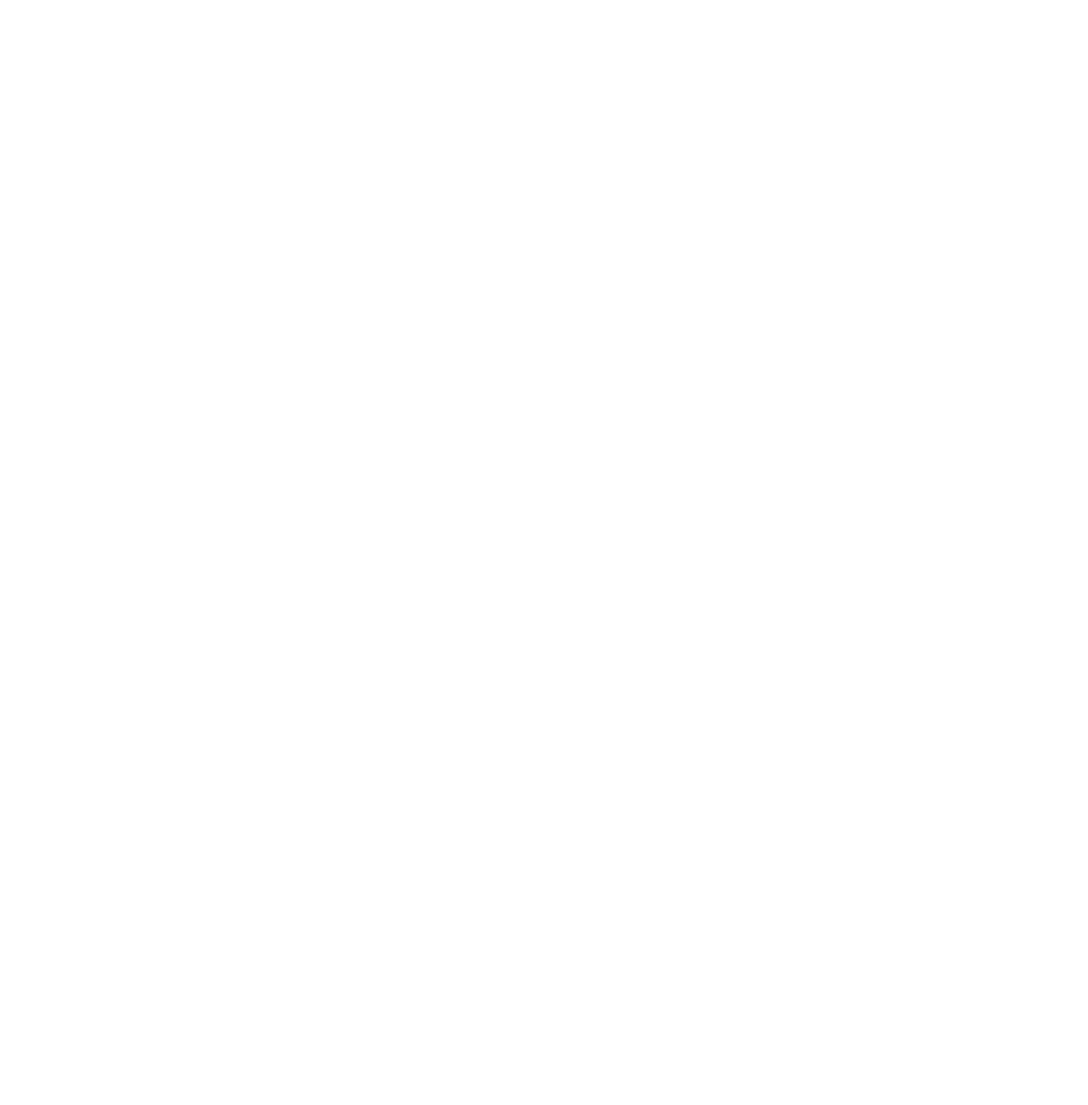
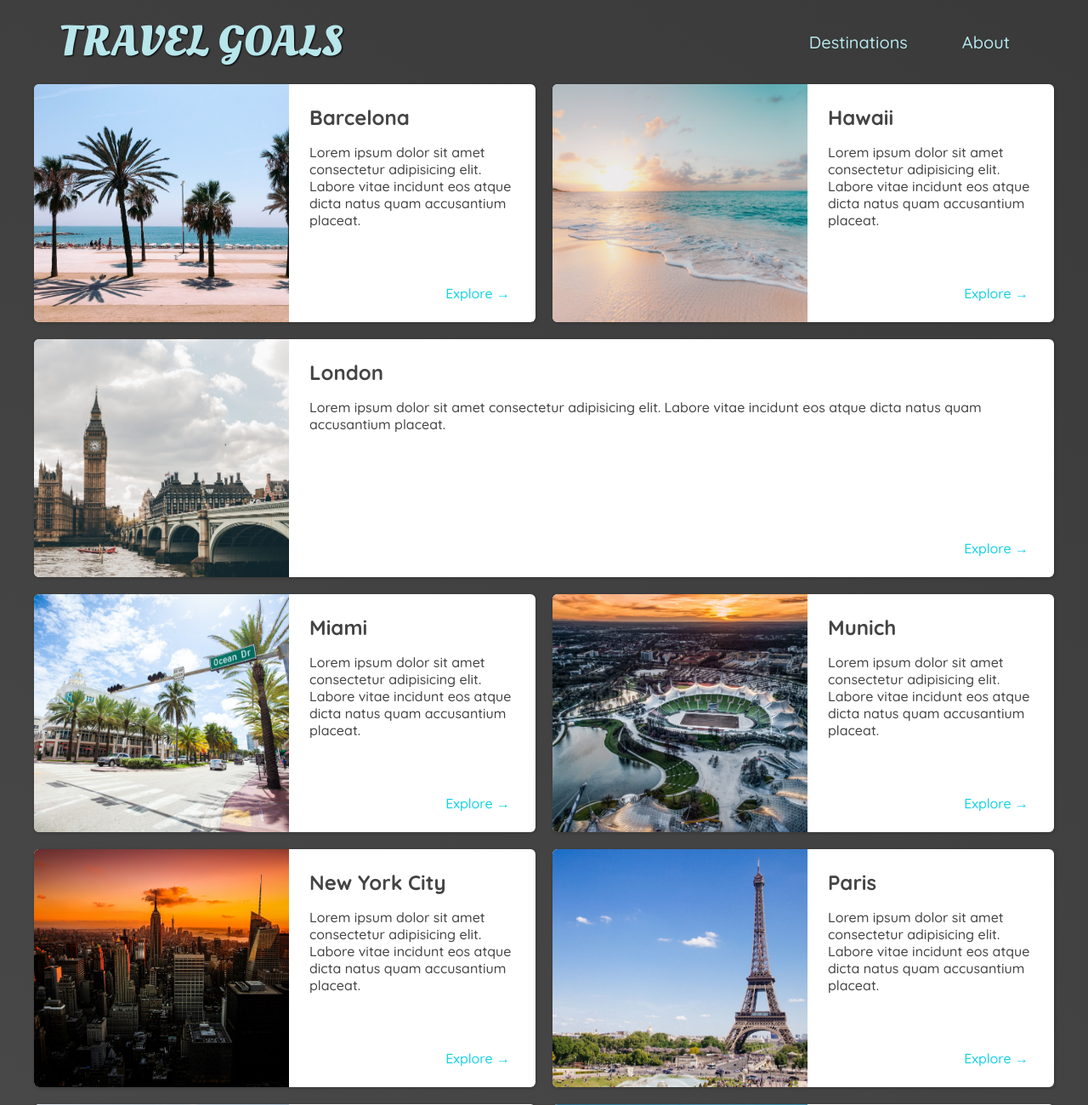
Before and after one commit to MarshPeter/TravelWebsite, a plain HTML site: page places.html in a window 1280 px wide. Shown: the top 1300 px of the page at 85% size. Before the commit the page ends 800 px from the top, so only its background shows below. Drawn offline with Linux system fonts and the light colour scheme.

Commit message:
finished places page + finishing touches

```diff
--- /dev/null
+++ b/places.css
@@ -0,0 +1,73 @@
+body {
+  background: linear-gradient(30deg, rgb(77, 77, 77), rgb(58, 58, 58));
+  color: rgb(68, 68, 68);
+}
+
+#page-logo a {
+  color: rgb(183, 230, 235);
+}
+
+header {
+  position: static;
+}
+
+header a {
+  color: rgb(183, 230, 235);
+}
+
+header nav a:hover {
+  background-color: rgb(183, 230, 235);
+  color: rgb(59, 59, 59);
+}
+
+main ul {
+  width: 1200px;
+  margin: 0 auto 48px auto;
+  display: grid;
+  grid-template-columns: 1fr 1fr;
+  gap: 20px 20px;
+}
+
+main li {
+  display: flex;
+  background-color: white;
+  box-shadow: 1px 1px 4px rgba(0, 0, 0, 0.2);
+  border-radius: 6px;
+  overflow: hidden;
+}
+
+main li:nth-child(3) {
+  grid-column: 1 / 3;
+}
+
+main li img {
+  width: 300px;
+  height: 280px;
+  object-fit: cover;
+}
+
+.item-content {
+  padding: 24px;
+  display: flex;
+  flex-direction: column;
+  justify-content: space-between;
+}
+
+.item-content h2 {
+  margin: 0;
+}
+
+.actions {
+  text-align: right;
+}
+
+.actions a {
+  text-decoration: none;
+  padding: 6px;
+  color: rgb(22, 211, 228);
+  border-radius: 5px;
+}
+
+.actions a:hover {
+  background-color: rgb(235, 253, 255);
+}
--- a/places.html
+++ b/places.html
@@ -0,0 +1,196 @@
+<!DOCTYPE html>
+<html lang="en">
+  <head>
+    <meta charset="UTF-8" />
+    <link
+      href="https://fonts.googleapis.com/css2?family=Raleway:wght@700&family=Oleo+Script:wght@700&family=Quicksand:wght@300;500;700&display=swap"
+      rel="stylesheet"
+    />
+    <link rel="stylesheet" href="shared.css" />
+    <link rel="stylesheet" href="places.css" />
+    <title>Travel Goals</title>
+  </head>
+  <body>
+    <header>
+      <div id="page-logo">
+        <a href="/index.html">Travel Goals</a>
+      </div>
+      <nav>
+        <ul>
+          <li><a href="places.html">Destinations</a></li>
+          <li><a href="">About</a></li>
+        </ul>
+      </nav>
+    </header>
+    <main>
+        <ul>
+            <li>
+              <img src="images/places/barcelona.jpg" alt="City of Barcelona" />
+              <div class="item-content">
+                <div>
+                  <h2>Barcelona</h2>
+                  <p>
+                    Lorem ipsum dolor sit amet consectetur adipisicing elit. Labore
+                    vitae incidunt eos atque dicta natus quam accusantium placeat.
+                  </p>
+                </div>
+                <div class="actions">
+                  <a href="https://en.wikipedia.org/wiki/Barcelona">Explore &#x2192</a>
+                </div>
+              </div>
+            </li>
+            <li>
+              <img src="images/places/hawaii.jpg" alt="Hawaii beach" />
+              <div class="item-content">
+                <div>
+                  <h2>Hawaii</h2>
+                  <p>
+                    Lorem ipsum dolor sit amet consectetur adipisicing elit. Labore
+                    vitae incidunt eos atque dicta natus quam accusantium placeat.
+                  </p>
+                </div>
+                <div class="actions">
+                  <a href="hhttps://en.wikipedia.org/wiki/Hawaii">Explore &#x2192</a>
+                </div>
+              </div>
+            </li>
+            <li>
+              <img src="images/places/london.jpg" alt="London city" />
+              <div class="item-content">
+                <div>
+                  <h2>London</h2>
+                  <p>
+                    Lorem ipsum dolor sit amet consectetur adipisicing elit. Labore
+                    vitae incidunt eos atque dicta natus quam accusantium placeat.
+                  </p>
+                </div>
+                <div class="actions">
+                  <a href="https://en.wikipedia.org/wiki/London">Explore &#x2192</a>
+                </div>
+              </div>
+            </li>
+            <li>
+              <img src="images/places/miami.jpg" alt="Miami streets" />
+              <div class="item-content">
+                <div>
+                  <h2>Miami</h2>
+                  <p>
+                    Lorem ipsum dolor sit amet consectetur adipisicing elit. Labore
+                    vitae incidunt eos atque dicta natus quam accusantium placeat.
+                  </p>
+                </div>
+                <div class="actions">
+                  <a href="https://en.wikipedia.org/wiki/Miami">Explore &#x2192</a>
+                </div>
+              </div>
+            </li>
+            <li>
+              <img src="images/places/munich.jpg" alt="Munich football stadium" />
+              <div class="item-content">
+                <div>
+                  <h2>Munich</h2>
+                  <p>
+                    Lorem ipsum dolor sit amet consectetur adipisicing elit. Labore
+                    vitae incidunt eos atque dicta natus quam accusantium placeat.
+                  </p>
+                </div>
+                <div class="actions">
+                  <a href="https://en.wikipedia.org/wiki/Munich">Explore &#x2192</a>
+                </div>
+              </div>
+            </li>
+            <li>
+              <img src="images/places/new-york-city.jpg" alt="New York City skyline" />
+              <div class="item-content">
+                <div>
+                  <h2>New York City</h2>
+                  <p>
+                    Lorem ipsum dolor sit amet consectetur adipisicing elit. Labore
+                    vitae incidunt eos atque dicta natus quam accusantium placeat.
+                  </p>
+                </div>
+                <div class="actions">
+                  <a href="https://en.wikipedia.org/wiki/New_York_City"
+                    >Explore &#x2192</a
+                  >
+                </div>
+              </div>
+            </li>
+            <li>
+              <img src="images/places/paris.jpg" alt="Paris city" />
+              <div class="item-content">
+                <div>
+                  <h2>Paris</h2>
+                  <p>
+                    Lorem ipsum dolor sit amet consectetur adipisicing elit. Labore
+                    vitae incidunt eos atque dicta natus quam accusantium placeat.
+                  </p>
+                </div>
+                <div class="actions">
+                  <a href="https://en.wikipedia.org/wiki/Paris">Explore &#x2192</a>
+                </div>
+              </div>
+            </li>
+            <li>
+              <img src="images/places/sydney.jpg" alt="Sydney beach" />
+              <div class="item-content">
+                <div>
+                  <h2>Sydney</h2>
+                  <p>
+                    Lorem ipsum dolor sit amet consectetur adipisicing elit. Labore
+                    vitae incidunt eos atque dicta natus quam accusantium placeat.
+                  </p>
+                </div>
+                <div class="actions">
+                  <a href="https://en.wikipedia.org/wiki/Sydney">Explore &#x2192</a>
+                </div>
+              </div>
+            </li>
+            <li>
+              <img src="images/places/tokyo.jpg" alt="Tokyo skyline" />
+              <div class="item-content">
+                <div>
+                  <h2>Tokyo</h2>
+                  <p>
+                    Lorem ipsum dolor sit amet consectetur adipisicing elit. Labore
+                    vitae incidunt eos atque dicta natus quam accusantium placeat.
+                  </p>
+                </div>
+                <div class="actions">
+                  <a href="https://en.wikipedia.org/wiki/Tokyo">Explore &#x2192</a>
+                </div>
+              </div>
+            </li>
+            <li>
+              <img src="images/places/bali.jpg" alt="Bali beach" />
+              <div class="item-content">
+                <div>
+                  <h2>Bali</h2>
+                  <p>
+                    Lorem ipsum dolor sit amet consectetur adipisicing elit. Labore
+                    vitae incidunt eos atque dicta natus quam accusantium placeat.
+                  </p>
+                </div>
+                <div class="actions">
+                  <a href="https://en.wikipedia.org/wiki/Bali">Explore &#x2192</a>
+                </div>
+              </div>
+            </li>
+        </ul>
+      </main>
+      <footer>
+        <ul>
+          <li>
+            <a href="https://www.instagram.com"
+              ><img src="images/icons/insta.png" alt="Instagram Logo"
+            /></a>
+          </li>
+          <li>
+            <a href="https://www.facebook.com">
+              <img src="/images/icons/facebook.png" alt="Facebook Logo" />
+            </a>
+          </li>
+        </ul>
+      </footer>
+  </body>
+</html>
--- a/shared.css
+++ b/shared.css
@@ -48,7 +48,7 @@ header a {
   border-radius: 6px;
 }
 
-header a:hover {
+header nav a:hover {
   color: rgb(77, 77, 77);
   background-color: rgb(255, 251, 0);
 }
```
Also changed, not shown: images/places/bali.jpg (added), images/places/hawaii.jpg (added), images/places/london.jpg (added), images/places/new-york-city.jpg (added), images/places/paris.jpg (added), images/places/sydney.jpg (added), images/places/tokyo.jpg (added).
